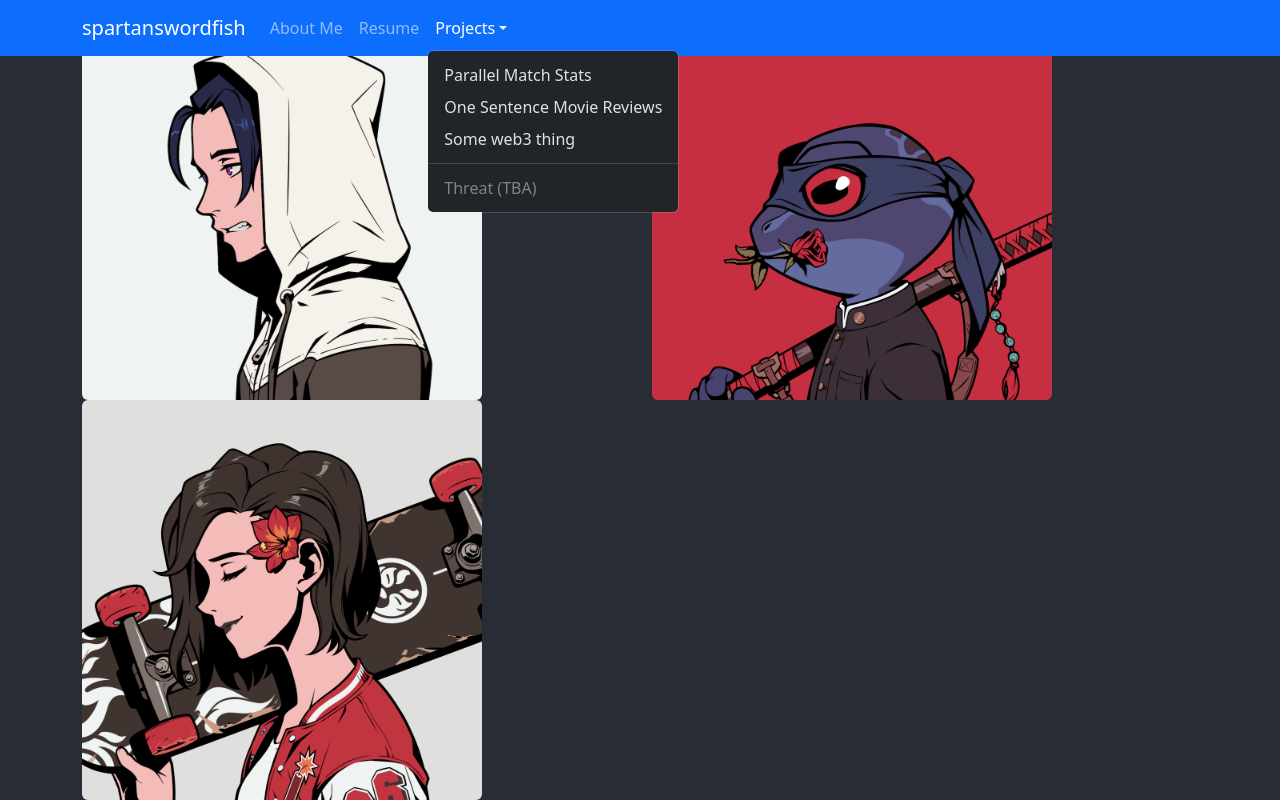
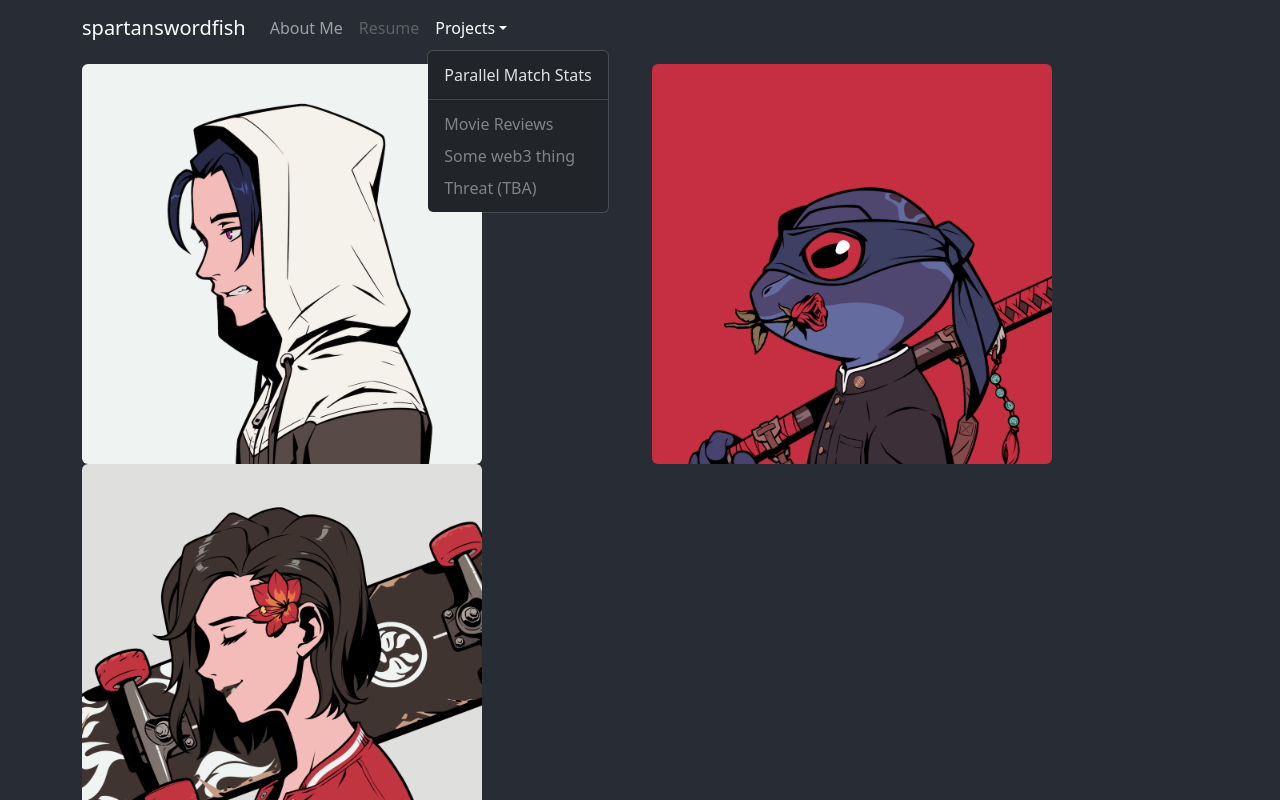
Before and after one commit to tvemulap/spartanswordfish, a React (Create React App) app: page / in a window 1280 px wide. Both pictures are taken after a click on the button "Projects". Shown: the top 800 px of the page. Built offline with nearby package versions, Linux system fonts and the light colour scheme.

Commit message:
UI updates

```diff
--- a/src/App.js
+++ b/src/App.js
@@ -10,8 +10,8 @@ import Home from "./pages/Home.js";
 function App() {
   return (
     <div>
-      <NavBar></NavBar>
       <div className="App">
+        <NavBar></NavBar>
         <Router>
           <Routes>
             <Route path="/" element={<Home />} />
--- /dev/null
+++ b/src/NavBar.css
@@ -0,0 +1,4 @@
+.navbar {
+    font-family: 'Roboto', sans-serif;
+    border-bottom: 5px solid #FFFFFF;
+}
--- a/src/NavBar.js
+++ b/src/NavBar.js
@@ -7,18 +7,19 @@ import 'bootstrap/dist/css/bootstrap.min.css';
 
 function NavBar() {
   return (
-    <Navbar bg="primary" data-bs-theme="dark" fixed="top">
+    <Navbar bg="transparent" data-bs-theme="dark" fixed="top" className="navbar">
+      <link href='http://fonts.googleapis.com/css?family=Roboto' rel='stylesheet' type='text/css'></link>
       <Container>
         <Navbar.Brand href="/">spartanswordfish</Navbar.Brand>
         <Nav className="me-auto">
           <Nav.Link href="/aboutme">About Me</Nav.Link>
-        <Nav.Link href="/aboutme">Resume</Nav.Link>
+          <Nav.Link href="#" disabled>Resume</Nav.Link>
           <NavDropdown title="Projects" id="basic-nav-dropdown">
               <NavDropdown.Item href="/parallel">Parallel Match Stats</NavDropdown.Item>
-            <NavDropdown.Item href="#">One Sentence Movie Reviews</NavDropdown.Item>
-            <NavDropdown.Item href="#">Some web3 thing</NavDropdown.Item>
               <NavDropdown.Divider />
-            <NavDropdown.Item href="#action/3.4" disabled>Threat (TBA)</NavDropdown.Item>
+              <NavDropdown.Item href="#" disabled>Movie Reviews</NavDropdown.Item>
+              <NavDropdown.Item href="#" disabled>Some web3 thing</NavDropdown.Item>
+              <NavDropdown.Item href="#" disabled>Threat (TBA)</NavDropdown.Item>
           </NavDropdown>
         </Nav>
       </Container>
--- a/src/pages/Home.css
+++ b/src/pages/Home.css
@@ -1,4 +1,5 @@
 .home-header {
+    font-family: 'Roboto', sans-serif;
     background-color: #282c34;
     min-height: 100vh;
     display: flex;
@@ -6,4 +7,5 @@
     align-items: center;
     justify-content: center;
     color: white;
+    padding-top: 40px;
   }
--- a/src/pages/Home.js
+++ b/src/pages/Home.js
@@ -8,7 +8,7 @@ function Home() {
   return (
     <div  className="home-header">
       <div class="container">
-        <div class="row mt-8">
+        <div class="row mt-4">
           <div class="col-sm">
             <img src="Azuki6518.png" class="rounded float-left" alt="Azuki #6518" height="400"></img>
           </div>
--- a/src/pages/Parallel.js
+++ b/src/pages/Parallel.js
@@ -4,7 +4,7 @@ function Parallel() {
   return (
     <div >
         <body className="App-header">
-          <h2>Parallel Match Statistics</h2>
+          <h2>Parallel Planetfall Match Statistics</h2>
           <p><iframe title="Parallel Planetfall" width="1280" height="765" src="https://app.powerbi.com/view?r=eyJrIjoiMjcwYTJiNjItYTBiMS00NjczLThhNjgtYjEyZWRjMjdkMzcxIiwidCI6IjRhNDI4NzQ0LWQ1MDgtNDI1YS1iM2Q1LTQ0Y2Q1YjkwYjkzOSIsImMiOjZ9&pageName=254b8012b2e7084b7e60" frameborder="0" allowFullScreen="true"></iframe></p>
         </body>
     </div>
```
Lines whose indentation alone changed are shown as unchanged.
